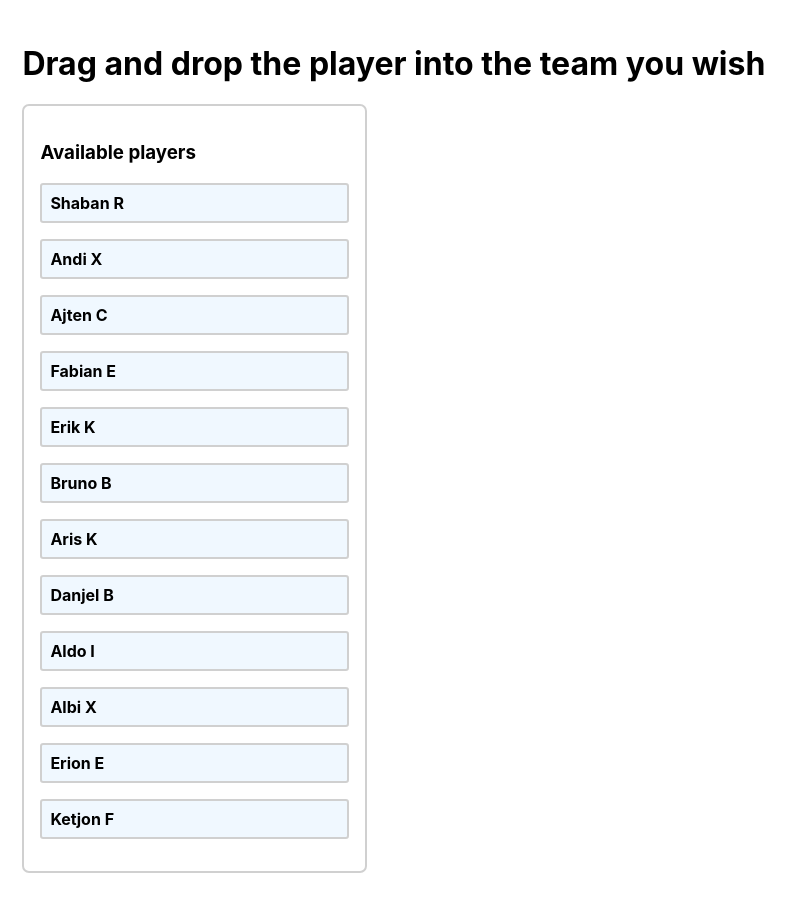
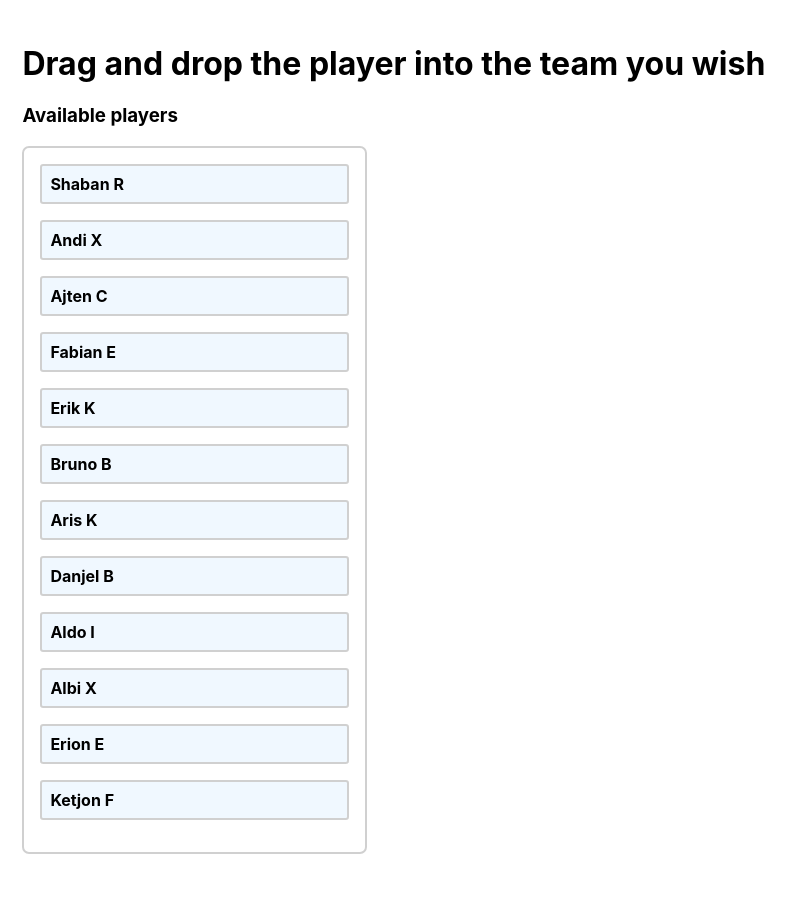
Before and after one commit to omelale/duassis-drag-n-drop, a React (Create React App) app: page / in a window 1280 px wide. Shown: the whole page, without its empty margins (0-805 px from the left). Built offline with nearby package versions, Linux system fonts and the light colour scheme.

Commit message:
created a team component

```diff
--- a/src/App.js
+++ b/src/App.js
@@ -1,11 +1,21 @@
 import React, { useState } from 'react';
-import { DragDropContext, Droppable } from 'react-beautiful-dnd';
+import { DragDropContext } from 'react-beautiful-dnd';
 import './App.css';
 import data from './constants/data';
-import Player from './components/Player'
+import Team from './components/Team'
 
 function App() {
     const [players, updatePlayers] = useState(data.players);
+    const teamNumber = data.teams;
+    const playersPerTeam = data.playersPerTeam;
+    let teams = [];
+    for (let i = 0; i < teamNumber; i++) {
+        teams[`team-${i}`] = {
+            'id' : `team-${i}`,
+            'name' : `Team-${i+1}`,
+            'playerIds' : [],
+        }
+    }
 
     const handleOnDragEnd = (result) => {
         if (!result.destination) return;
@@ -22,17 +32,8 @@ function App() {
             <header className="App-header">
                 <h1>Drag and drop the player into the team you wish</h1>
                 <DragDropContext onDragEnd={handleOnDragEnd}>
-                    <Droppable droppableId="players">
-                        {(provided, snapshot) => (
-                            <ul id="players" {...provided.droppableProps} ref={provided.innerRef} className={snapshot.isDraggingOver ? 'isDraggingOver' : ''} >
-                                <h3>Available players</h3>
-                                {players.map((player, index) => {
-                                    return <Player key={player.id} player={player} id={player.id} index={index} />
-                                })}
-                                {provided.placeholder}
-                            </ul>
-                        )}
-                    </Droppable>
+                    <h3>Available players</h3>
+                    <Team players={players}/>
                 </DragDropContext>
             </header>
         </div>
--- /dev/null
+++ b/src/components/Team.js
@@ -0,0 +1,21 @@
+import React from 'react'
+import { Droppable } from 'react-beautiful-dnd';
+import Player from './Player'
+
+
+function Team(props) {
+    return (
+        <Droppable droppableId="players">
+            {(provided, snapshot) => (
+                <ul id="players" {...provided.droppableProps} ref={provided.innerRef} className={snapshot.isDraggingOver ? 'isDraggingOver' : ''} >
+                    {props.players.map((player, index) => {
+                        return <Player key={player.id} player={player} id={player.id} index={index} />
+                    })}
+                    {provided.placeholder}
+                </ul>
+            )}
+        </Droppable>
+    )
+}
+
+export default Team
--- a/src/constants/data.js
+++ b/src/constants/data.js
@@ -1,6 +1,6 @@
 const teams = 2;
 
-const playerPerTeam = 6;
+const playersPerTeam = 6;
 
 const players = [
     {
@@ -66,4 +66,4 @@ const players = [
 
 ];
 
-export default { teams, playerPerTeam, players}
+export default { teams, playersPerTeam, players}
```
